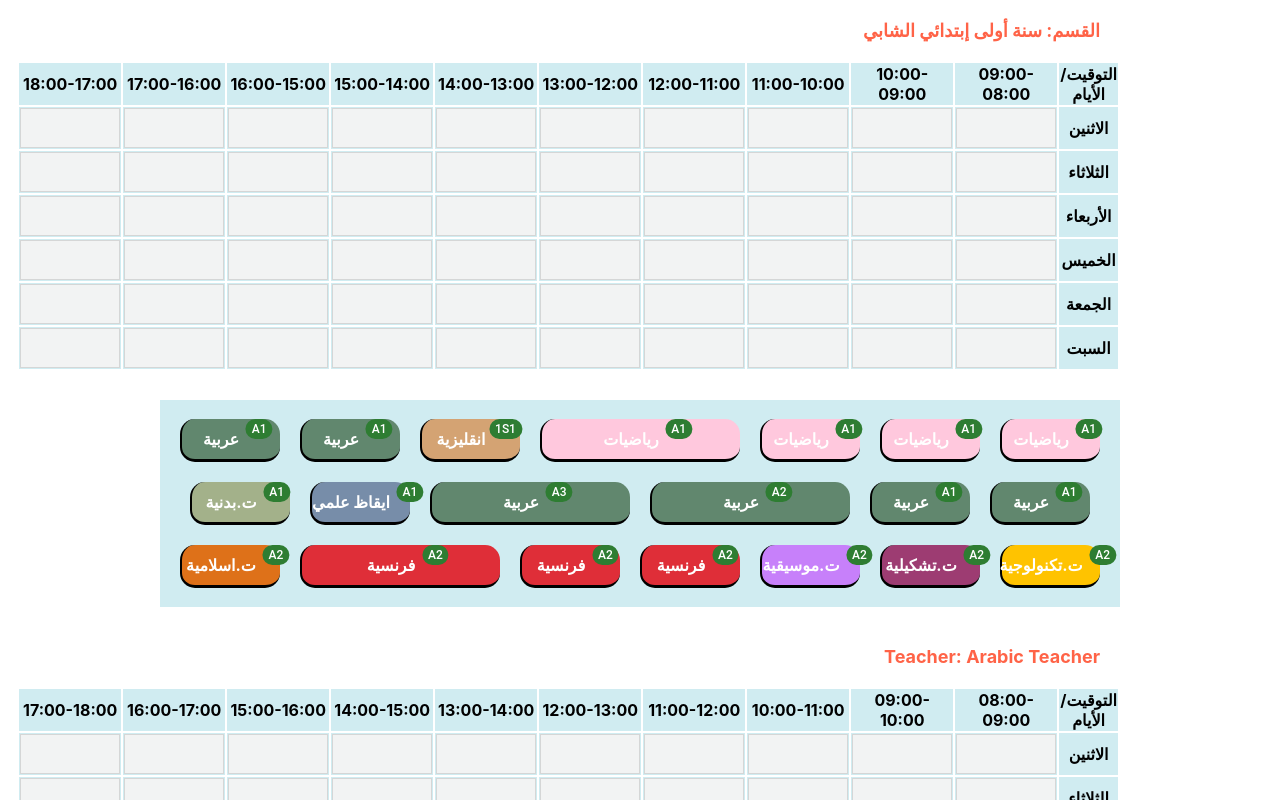
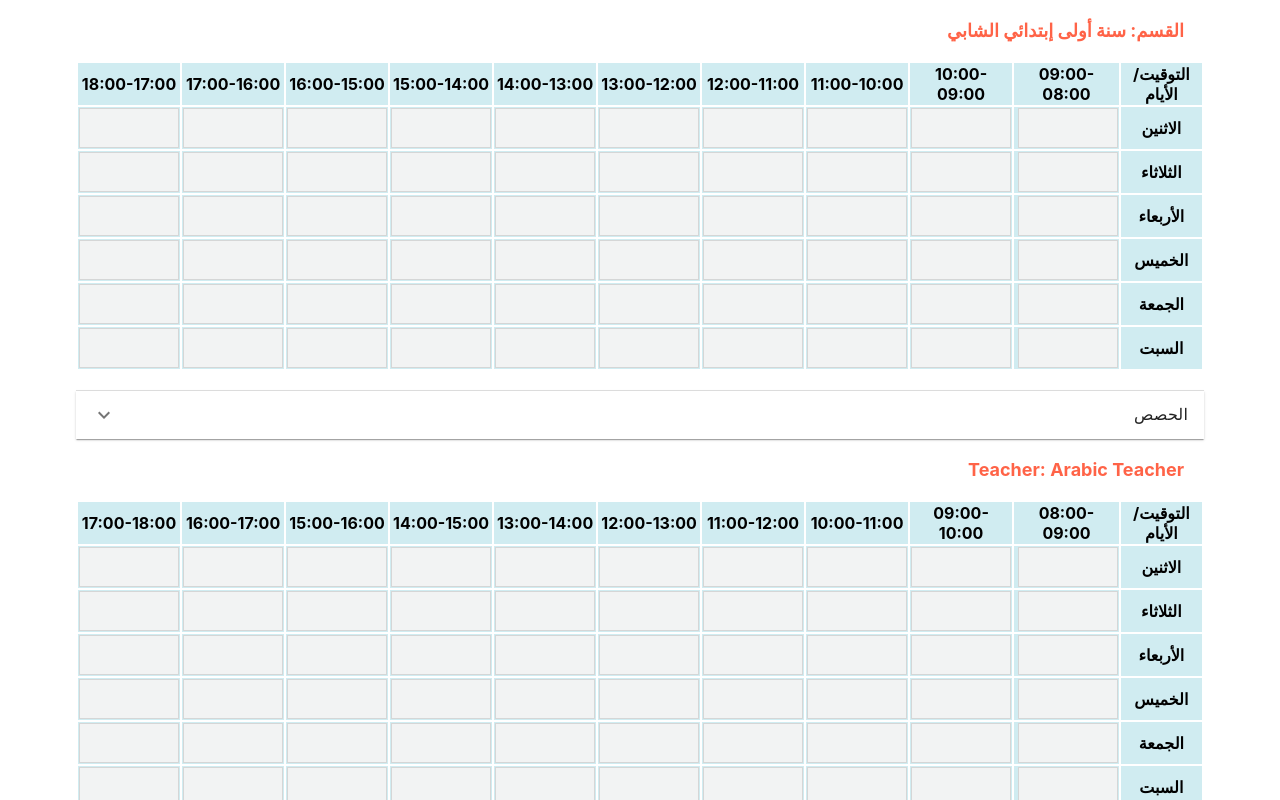
Before and after one commit to farouk-allani/school-scheduler-dnd, a Next.js app: page / in a window 1280 px wide. Shown: the top 800 px of the page. Built offline with nearby package versions, Linux system fonts and the light colour scheme.

Commit message:
feat: add accordion to subjects elements

```diff
--- a/package.json
+++ b/package.json
@@ -11,6 +11,7 @@
   "dependencies": {
     "@emotion/react": "^11.11.0",
     "@emotion/styled": "^11.11.0",
+    "@mui/icons-material": "^5.11.16",
     "@mui/material": "^5.13.0",
     "@mui/x-data-grid": "^6.3.0",
     "next": "13.3.4",
--- a/pages/index.js
+++ b/pages/index.js
@@ -11,6 +11,12 @@
 import TeacherTable from "../components/TeacherTable";
 import Kesm from "../components/Kesm";
 import { dropKesm, unDropKesm , insertKesm} from "../redux/action";
+// ** MUI Imports
+import Accordion from '@mui/material/Accordion'
+import Typography from '@mui/material/Typography'
+import AccordionSummary from '@mui/material/AccordionSummary'
+import AccordionDetails from '@mui/material/AccordionDetails'
+import ExpandMoreIcon from '@mui/icons-material/ExpandMore';
 import Badge from '@mui/material/Badge'
 
 export const ItemTypes = {
@@ -245,6 +251,16 @@
           selectedSubjectDuration={selectedSubjectDuration}
 
         />
+        <Accordion classes={{ root: 'myAccordion' }}>
+        <AccordionSummary
+        classes={{ root: 'MuiAccordion' }}
+          expandIcon={<ExpandMoreIcon />}
+          aria-controls="panel1a-content"
+          id="panel1a-header"
+        >
+          <Typography style={{}} >الحصص</Typography>
+        </AccordionSummary>
+        <AccordionDetails>
 
         <div className={styles.subjects}>
           {subjects
@@ -253,6 +269,8 @@
               <Subject key={subject.id} id={subject.id} name={subject.name} duration={subject.duration} backgroundColor={subject.backgroundColor} classRoom={subject.classRoom} />
             ))}
         </div>
+        </AccordionDetails>
+      </Accordion>
 
         <div className={styles.teacherName} >
           Teacher: Arabic Teacher
--- a/pages/styles.css
+++ b/pages/styles.css
@@ -91,3 +91,19 @@
     opacity: 1;
     cursor: pointer;
   }
+
+  .myAccordion {
+    /* Styles for the Accordion root element */
+    background-color: #F5F1EB;
+    border-radius: 10px 10px 10px 10px;
+    margin-top: 20px;
+    box-shadow: 0 10px 50px 0 rgba(26,46,85,.1);
+  }
+  .MuiButtonBase-root ::after{
+    content: none !important;
+  }
+
+  .MuiAccordion::before {
+    content: none !important;
+    background-color: aqua;
+  }
--- a/styles/Home.module.css
+++ b/styles/Home.module.css
@@ -1,7 +1,7 @@
 .container {
   direction: rtl;
   padding: 0 2rem;
-  width: 80%;
+  width: 1192px;
   margin: 0 auto;
 }
 
@@ -138,11 +138,10 @@
 }
 
 .subjects{
-  background-color: rgb(23,162,184,0.2);
-    margin: 29px auto;
+  /* background-color: rgb(23,162,184,0.2); */
+    margin: 0 auto;
     display: flex;
     justify-content: center;
-    padding: 14px;
     flex-wrap: wrap;
     gap: 10px;
 
```
Also changed, not shown: 1 other file (tests, documents, lock files or other folders).
